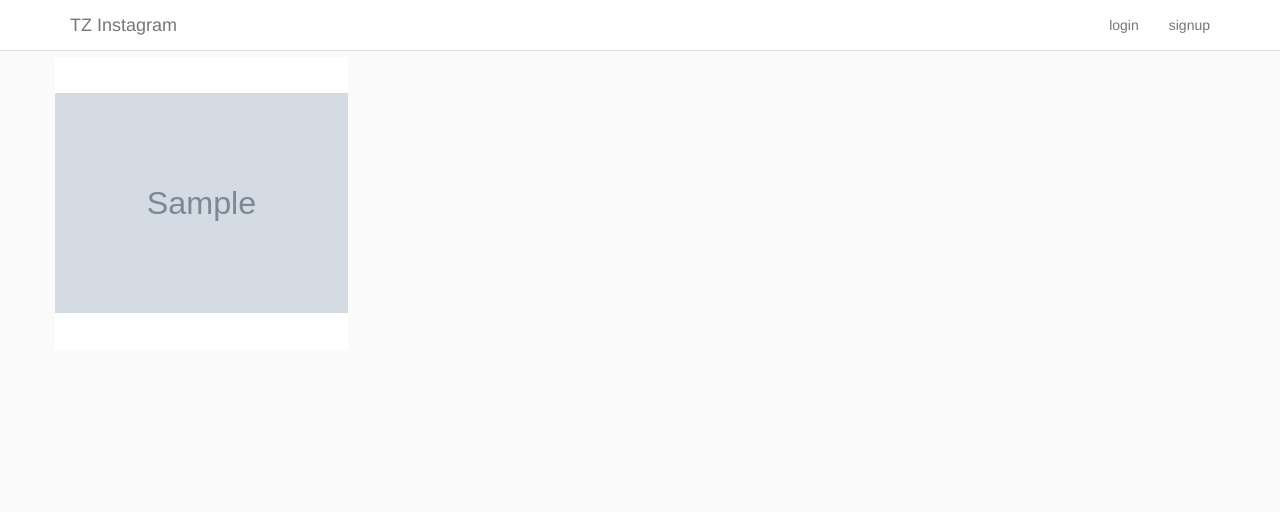
After one commit to tczhao/MyInstagram, a Django app: page /explore in a window 1280 px wide. The commit adds this page. Shown: the top 512 px of the page. Run offline with Django 3.2, Linux system fonts and the light colour scheme; tables that the repository leaves empty hold one stand-in row (values such as "Sample post"); grey boxes marked "Sample" are stand-in pictures; some libraries are stand-ins or nearby versions.

Commit message:
add explore

```diff
--- a/Instagram/urls.py
+++ b/Instagram/urls.py
@@ -21,7 +21,8 @@
                             PostDetailView, PostCreateView,
                             PostUpdateView, PostDeleteView,
                             addLike, UserDetailView,
-                            UserEditView, toggleFollow)
+                            UserEditView, toggleFollow,
+                            ExploreView)
 
 urlpatterns = [
     path('helloworld', HelloWorld.as_view(), name='helloworld'),
@@ -34,5 +35,6 @@
     path('togglefollow', toggleFollow),
     path('user/<int:pk>/', UserDetailView.as_view(), name='user_detail'),
     path('user_edit/<int:pk>/', UserEditView.as_view(), name='user_edit'),
+    path('explore', ExploreView.as_view(), name='explore'),
 ]
 # after post/ consume a primary key as integer
--- a/Instagram/views.py
+++ b/Instagram/views.py
@@ -20,11 +20,12 @@
     def get_queryset(self):
         current_user = self.request.user
         if str(current_user) == "AnonymousUser":
-            return super(PostsView, self).get_queryset()
+            # return super(PostsView, self).get_queryset()
+            return Post.objects.all().order_by('-posted_on')[:20]
         following = set()
         for conn in UserConnection.objects.filter(creator=current_user).select_related('following'):
             following.add(conn.following)
-        return Post.objects.filter(author__in=following)
+        return Post.objects.filter(author__in=following)[:20]
 
 class UserDetailView(DetailView):
     model = InstagramUser
@@ -107,3 +108,12 @@
         'type': request.POST.get('type'),
         'follow_user_pk': follow_user_pk
     }
+
+class ExploreView(ListView):
+    model = Post
+    template_name = 'explore.html'
+
+    login_url = 'login'
+
+    def get_queryset(self):
+        return Post.objects.all().order_by('-posted_on')[:20]
--- /dev/null
+++ b/templates/explore.html
@@ -0,0 +1,18 @@
+{% extends "base.html" %}
+
+{% block content %}
+
+<div class="row" id="explore">
+  {% for post in object_list %}
+    <div class="col-xs-4 col-sm-3">
+      <div class="picture-square" style="background-image: url(http://{{ request.META.HTTP_HOST }}/{{ post.image.url }}); background-size: contain;">
+        <a href="{% url 'post' post.pk %}">
+          <div class="content"></div>
+        </a>
+      </div>
+    </div>
+  {% endfor %}
+</div>
+
+
+{% endblock %}
--- a/templates/header.html
+++ b/templates/header.html
@@ -12,7 +12,7 @@
                         <i class="fa fa-home aria-hidden="true"></i>
                       </a>
                     </li>
-                    <li><a href="{% url 'helloworld' %}"><i class="fa fa-search " aria-hidden="true"></i></a></li>
+                    <li><a href="{% url 'explore' %}"><i class="fa fa-search " aria-hidden="true"></i></a></li>
                     <li><a href="{% url 'post_create' %}"><i class="fa fa-plus " aria-hidden="true"></i></a></li>
                     <li><a href="{% url 'user_detail' request.user.pk %}"><i class="fa fa-user " aria-hidden="true"></i></a></li>
                     <li><a href="{% url 'logout' %}"><i class="fa fa-sign-out " aria-hidden="true"></i></a></li>
```
